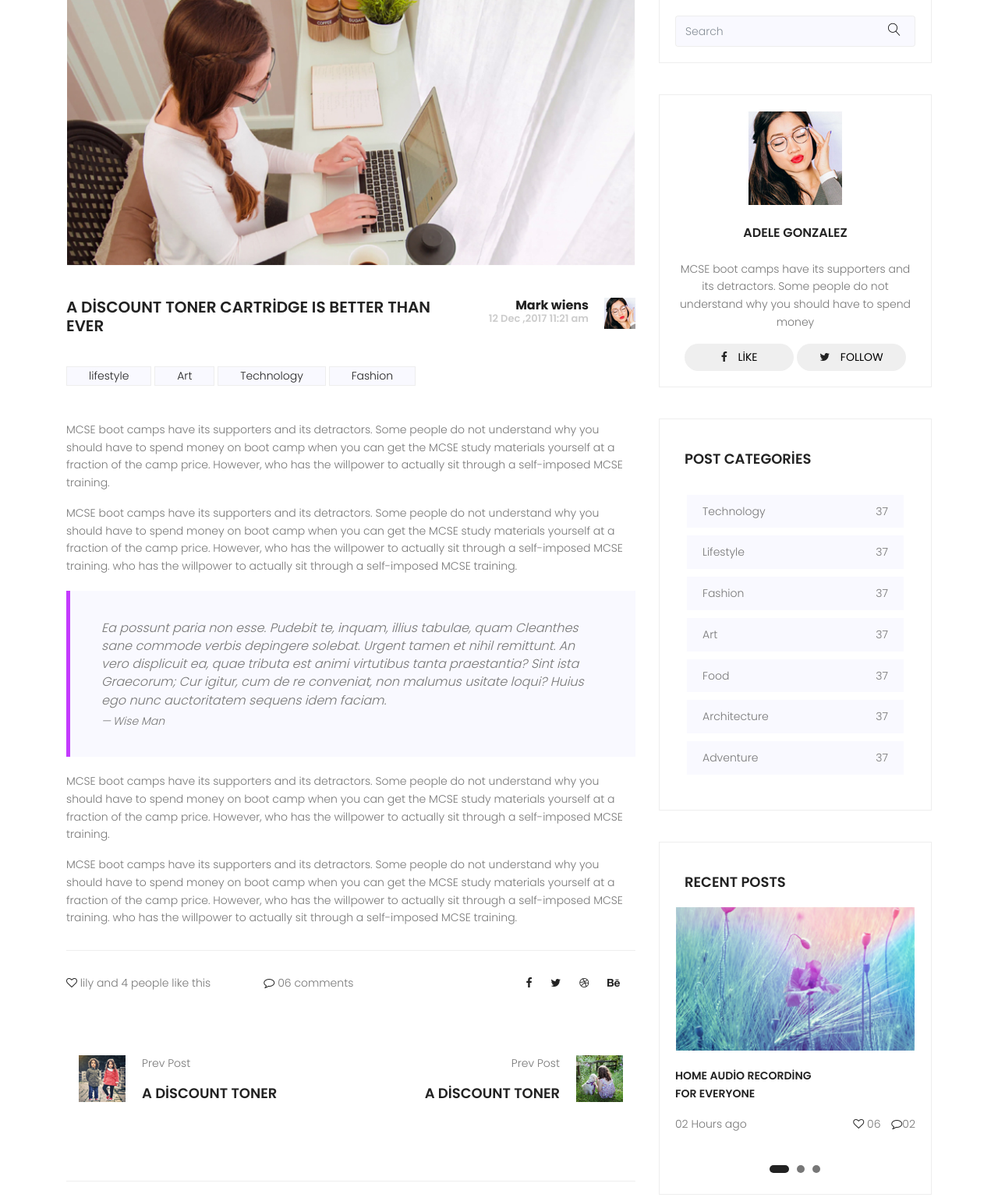
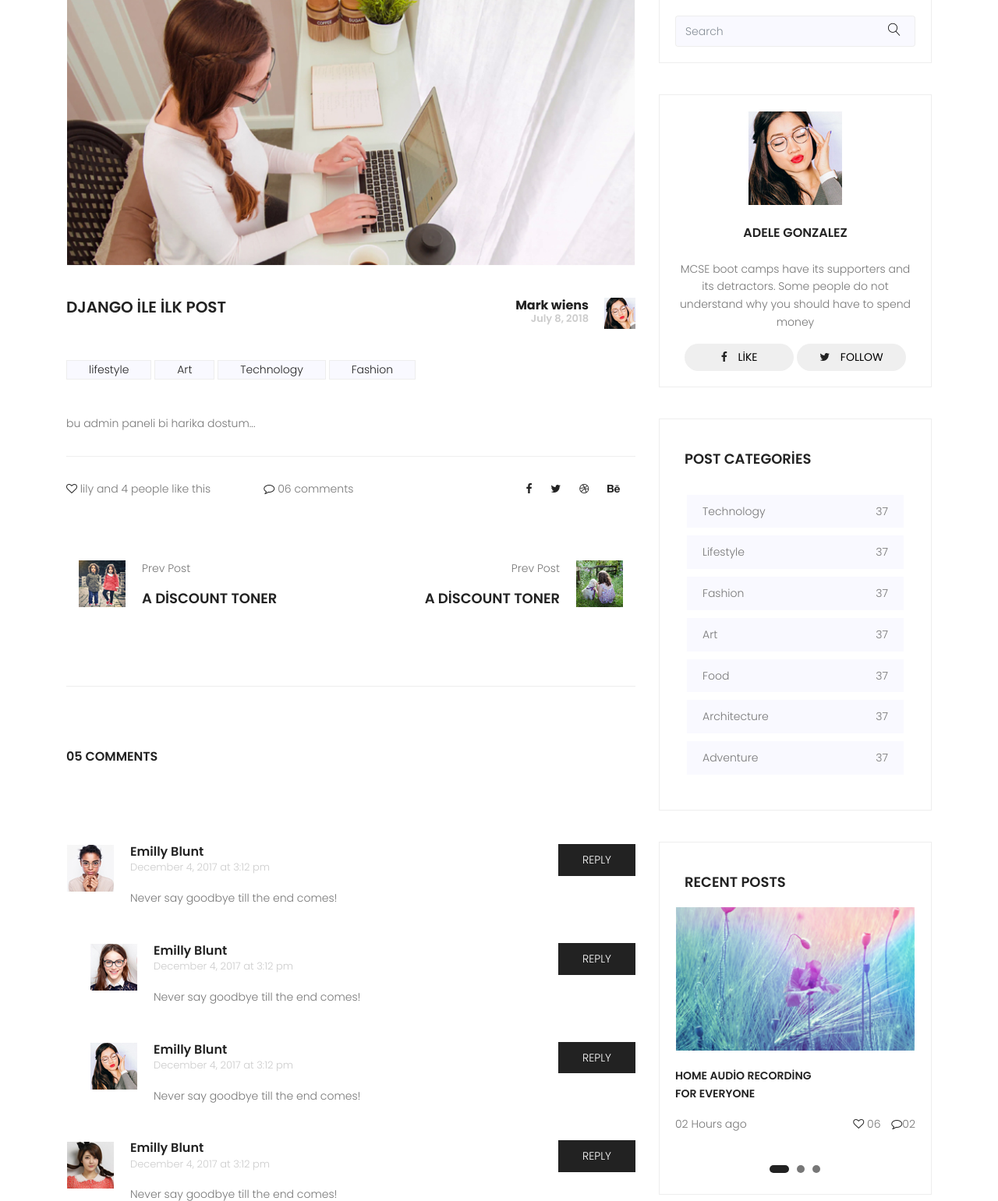
Before and after one commit to muzaffersenkal/DjangoBlog, a Django app: page /detail/1 in a window 1280 px wide. Shown: the part 489-2030 px from the top of the page at 78% size. Run offline with Django 3.2, Linux system fonts and the light colour scheme; data comes from the database, SQL or seed files in the repository; some libraries are stand-ins or nearby versions.

Commit message:
Temada içerisinde verilerimizi kullanma

```diff
--- a/posts/templates/posts/single.html
+++ b/posts/templates/posts/single.html
@@ -32,12 +32,12 @@
                             <div class="top-wrapper ">
                                 <div class="row d-flex justify-content-between">
                                     <h2 class="col-lg-8 col-md-12 text-uppercase">
-                                        A Discount Toner Cartridge Is Better Than Ever
+                                        {{ single.title }}
                                     </h2>
                                     <div class="col-lg-4 col-md-12 right-side d-flex justify-content-end">
                                         <div class="desc">
                                            <h2>Mark wiens</h2>
-                                            <h3>12 Dec ,2017 11:21 am</h3>
+                                            <h3>{{ single.created }}</h3>
                                         </div>
                                         <div class="user-img">
                                             <img src="{% static "img/user.jpg" %} " alt="">
@@ -54,22 +54,7 @@
                                 </ul>
                             </div>
                             <div class="single-post-content">
-                                <p>
-                                    MCSE boot camps have its supporters and its detractors. Some people do not understand why you should have to spend money on boot camp when you can get the MCSE study materials yourself at a fraction of the camp price. However, who has the willpower to actually sit through a self-imposed MCSE training.
-                                </p>
-                                <p>
-                                    MCSE boot camps have its supporters and its detractors. Some people do not understand why you should have to spend money on boot camp when you can get the MCSE study materials yourself at a fraction of the camp price. However, who has the willpower to actually sit through a self-imposed MCSE training. who has the willpower to actually sit through a self-imposed MCSE training.
-                                </p>
-
-                                <blockquote>Ea possunt paria non esse. Pudebit te, inquam, illius tabulae, quam Cleanthes sane commode verbis depingere solebat. Urgent tamen et nihil remittunt. An vero displicuit ea, quae tributa est animi virtutibus tanta praestantia? Sint ista Graecorum; Cur igitur, cum de re conveniat, non malumus usitate loqui? Huius ego nunc auctoritatem sequens idem faciam.
-                                <cite>Wise Man</cite></blockquote>
-
-                                <p>
-                                    MCSE boot camps have its supporters and its detractors. Some people do not understand why you should have to spend money on boot camp when you can get the MCSE study materials yourself at a fraction of the camp price. However, who has the willpower to actually sit through a self-imposed MCSE training.
-                                </p>
-                                <p>
-                                    MCSE boot camps have its supporters and its detractors. Some people do not understand why you should have to spend money on boot camp when you can get the MCSE study materials yourself at a fraction of the camp price. However, who has the willpower to actually sit through a self-imposed MCSE training. who has the willpower to actually sit through a self-imposed MCSE training.
-                                </p>
+                             <p>{{ single.content }}</p>
                             </div>
                             <div class="bottom-wrapper">
                                 <div class="row">
```
Also changed, not shown: posts/templates/posts/index.html (+6 -13 lines).
